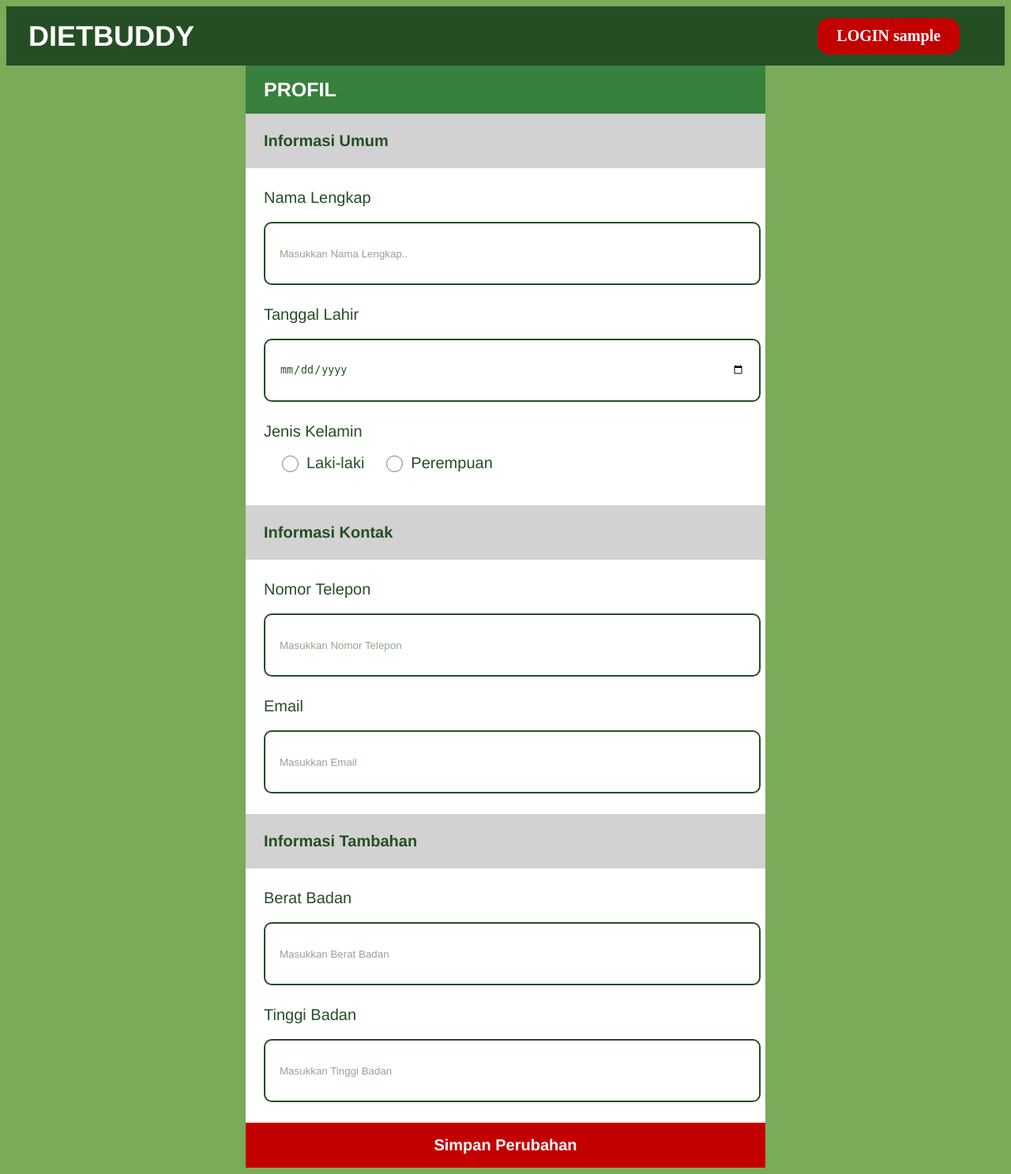
After one commit to Shellahariza/PROJECTRPL, a PHP site: page /profil.php in a window 1280 px wide. The commit adds this page. Shown: the whole page at 79% size. Run offline with PHP 8.4, Linux system fonts and the light colour scheme; the visitor is signed in with stand-in values (Sample User, id 1); some libraries are stand-ins or nearby versions.

Commit message:
edit by mutia

```diff
--- a/dataprofil.php
+++ b/dataprofil.php
@@ -22,10 +22,11 @@ if ($_SERVER["REQUEST_METHOD"] == "POST") {
     $email = $_POST["email"];
     $berat_badan = $_POST["berat_badan"];
     $tinggi_badan = $_POST["tinggi_badan"];
+    $user_id = $_SESSION['user_id'];
 
     // Melakukan query untuk memasukkan data ke dalam tabel
-    $query = "INSERT INTO tb_datauser (nama_lengkap, tanggal_lahir, jenis_kelamin, nomor_telepon, email, berat_badan, tinggi_badan)
-              VALUES ('$nama_lengkap', '$tanggal_lahir', '$jenis_kelamin', '$nomor_telepon', '$email', '$berat_badan', '$tinggi_badan')";
+    $query = "INSERT INTO tb_datauser (user_id, nama_lengkap, tanggal_lahir, jenis_kelamin, nomor_telepon, email, berat_badan, tinggi_badan)
+    VALUES ('$user_id', '$nama_lengkap', '$tanggal_lahir', '$jenis_kelamin', '$nomor_telepon', '$email', '$berat_badan', '$tinggi_badan')";
 
     if ($conn->query($query) === TRUE) {
         echo '<script>alert("Data berhasil disimpan"); window.location.href = "index2.php";</script>';
--- a/index2.php
+++ b/index2.php
@@ -42,7 +42,7 @@ if (!isset($_SESSION['username'])) {
           </div>
         </div>
         </div>
-        <a href="profil.html" class="login"><?php echo $_SESSION['username']; ?></a>
+        <a href="profil.php" class="login"><?php echo $_SESSION['username']; ?></a>
       </div>
     </nav>
   </header>
--- a/login.php
+++ b/login.php
@@ -24,12 +24,14 @@ if ($_SERVER["REQUEST_METHOD"] == "POST") {
 
     if ($result->num_rows > 0) {
         // Login berhasil
+        session_start(); // Mulai session
+        $row = $result->fetch_assoc();
+        $_SESSION['user_id'] = $row['id']; // Simpan user_id ke dalam session
         $_SESSION['username'] = $username; // Simpan username ke dalam session
         echo '<script>alert("Login berhasil"); window.location.href = "index2.php";</script>';
-
     } else {
         // Login gagal
-        echo json_encode(["success" => false]);
+        echo '<script>alert("Username atau password salah"); window.location.href = "login.html";</script>';
     }
 }
 
--- /dev/null
+++ b/profil.php
@@ -0,0 +1,118 @@
+<?php
+session_start();
+
+// Periksa apakah session username sudah ada
+if (!isset($_SESSION['username'])) {
+    // Jika tidak ada, arahkan ke halaman home tanpa user
+    header("Location: index.html");
+    exit();
+}
+?>
+
+<!DOCTYPE html>
+<html lang="en">
+<head>
+    <meta charset="UTF-8">
+    <meta name="viewport" content="width=device-width, initial-scale=1.0">
+    <title>DIETBUDDY</title>
+    <link href="https://cdn.jsdelivr.net/npm/css-reset-and-normalize@2.3.6/css/reset-and-normalize.min.css" rel="stylesheet">
+    <link rel="stylesheet" href="profil.css">
+    <link rel="stylesheet" href="navigasi.css">
+</head>
+<body>
+    <header>
+        <nav>
+            <div class="container">
+                <div class="menu">
+                    <a href="index.html" class="brand">DIETBUDDY</a>
+                </div>
+                <div class="login">LOGIN <?php echo $_SESSION['username']; ?></div>
+            </div>
+        </nav>
+    </header>
+    <main>
+        <div class="Isi">
+            <div class="Isi-Judul">PROFIL</div>
+            <div class="Form">
+              <form action="dataprofil.php" method="post" id="profilForm" enctype="multipart/form-data">
+                  <div class="InformasiUmum">
+                    <div class="Informasi-Judul">
+                      <div>Informasi Umum</div>
+                    </div>
+                    <div class="Form-isi">
+                      <div class="Form-isi-judul">
+                        <label for="nama_lengkap">Nama Lengkap</label>
+                        <div class="Form-isi-isi">
+                          <input type="text" id="nama_lengkap" name="nama_lengkap" placeholder="Masukkan Nama Lengkap..">
+                        </div>
+                      </div>
+                      <div class="Form-isi-judul">
+                        <label for="tanggal_lahir">Tanggal Lahir</label>
+                        <div class="Form-isi-isi">
+                          <input type="date" id="tanggal_lahir" name="tanggal_lahir">
+                        </div>
+                      </div>
+                      <div class="Form-isi-judul">
+                        <label for="jenis_kelamin">Jenis Kelamin</label>
+                        <div class="Form-isi-isi-radio">
+                          <div>
+                            <input type="radio" name="jenis_kelamin" value="Laki-laki">
+                            <label>Laki-laki</label>
+                          </div>
+                          <div>
+                            <input type="radio" name="jenis_kelamin" value="Perempuan">
+                            <label>Perempuan</label>
+                          </div>
+                        </div>
+                      </div>
+                    </div>
+                  </div>
+                  <div class="InformasiKontak">
+                    <div class="Informasi-Judul">
+                      <div>Informasi Kontak</div>
+                    </div>
+                    <div class="Form-isi">
+                      <div class="Form-isi-judul">
+                        <label for="nomor_telepon">Nomor Telepon</label>
+                        <div class="Form-isi-isi">
+                          <input type="text" id="nomor_telepon" name="nomor_telepon" placeholder="Masukkan Nomor Telepon">
+                        </div>
+                      </div>
+                      <div class="Form-isi-judul">
+                        <label for="email">Email</label>
+                        <div class="Form-isi-isi">
+                          <input type="email" id="email" name="email" placeholder="Masukkan Email">
+                        </div>
+                      </div>
+                    </div>
+                  </div>
+                  <div class="InformasiTambahan">
+                    <div class="Informasi-Judul">
+                      <div>Informasi Tambahan</div>
+                    </div>
+                    <div class="Form-isi">
+                      <div class="Form-isi-judul">
+                        <label for="berat_badan">Berat Badan</label>
+                        <div class="Form-isi-isi">
+                          <input type="text" id="berat_badan" name="berat_badan" placeholder="Masukkan Berat Badan">
+                        </div>
+                      </div>
+                      <div class="Form-isi-judul">
+                        <label for="tinggi_badan">Tinggi Badan</label>
+                        <div class="Form-isi-isi">
+                          <input type="text" id="tinggi_badan" name="tinggi_badan" placeholder="Masukkan Tinggi Badan">
+                        </div>
+                      </div>
+                    </div>
+                  </div>
+                  <div class="Button">
+                    <input type="submit" value="Simpan Perubahan">
+                  </div>
+              </form>
+            </div>
+          </div>
+    </main>
+    <footer>
+    </footer>
+</body>
+</html>
```
Also changed, not shown: profil.html (deleted, +0 -107 lines).
